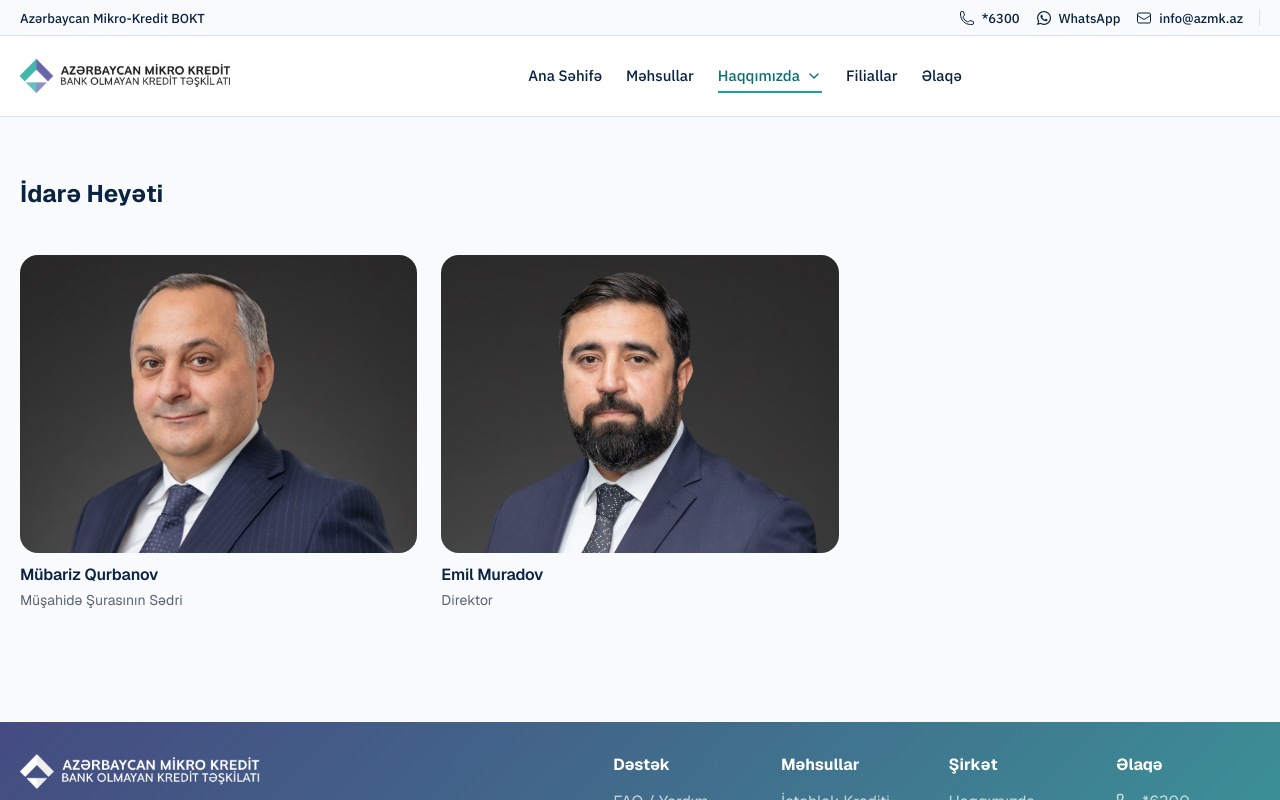
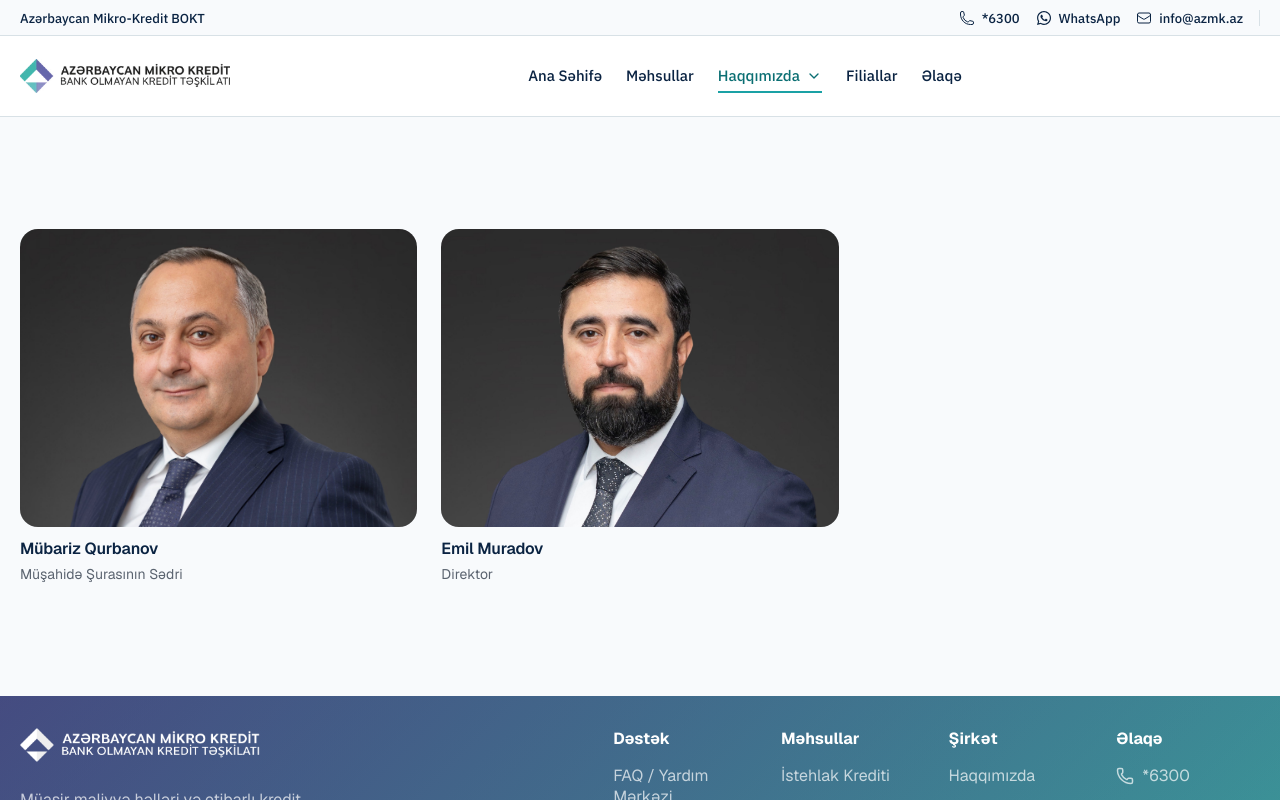
Before and after one commit to HikmatNuriyev/azmk-24, a Next.js app: page /rehberlik in a window 1280 px wide. Shown: the top 800 px of the page. Built offline with nearby package versions, Linux system fonts and the light colour scheme.

Commit message:
delete testing api

```diff
--- a/src/components/sections/management-page/ManagementPage.jsx
+++ b/src/components/sections/management-page/ManagementPage.jsx
@@ -21,9 +21,9 @@ export default function ManagementPage() {
     <section className={style.management}>
       <Container>
         <div className={style.hero}>
-          <Title as="h1" size="hero">
+          {/* <Title as="h1" size="hero">
             İdarə Heyəti
-          </Title>
+          </Title> */}
         </div>
 
         <ul className={style.grid}>
```
Also changed, not shown: 1 other file (tests, documents, lock files or other folders).
